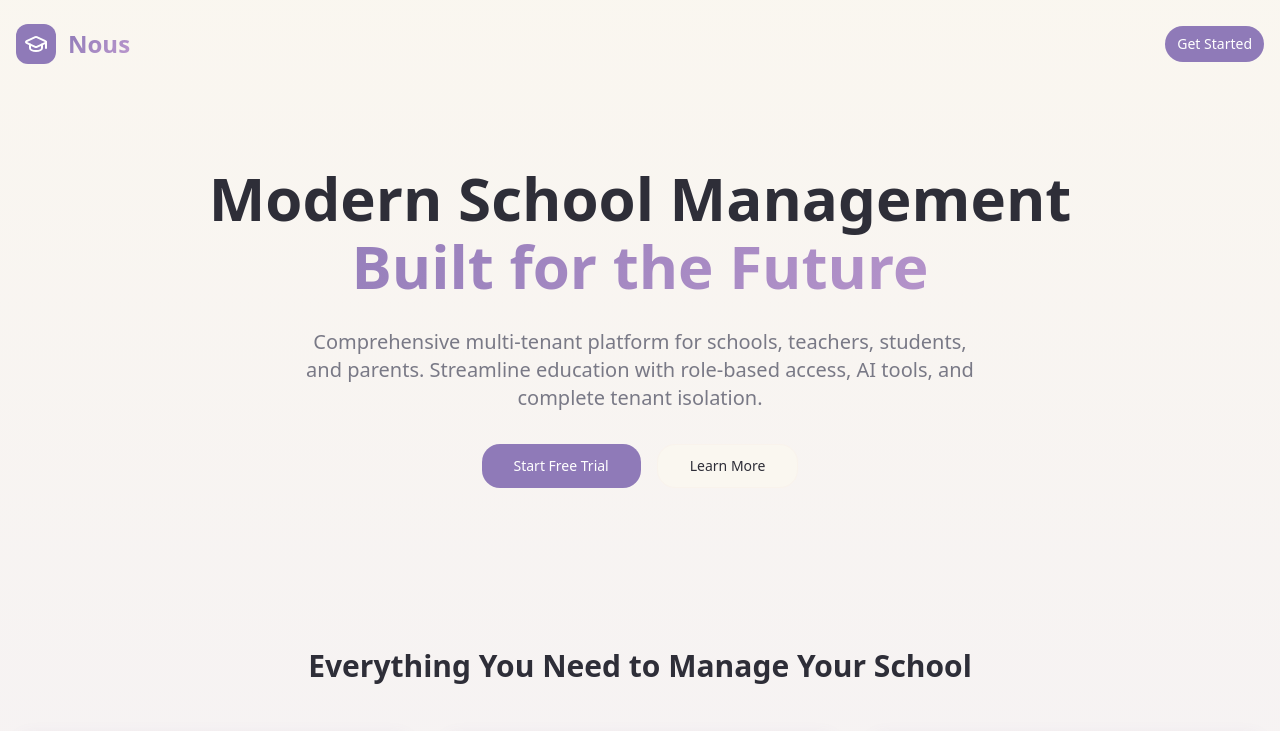
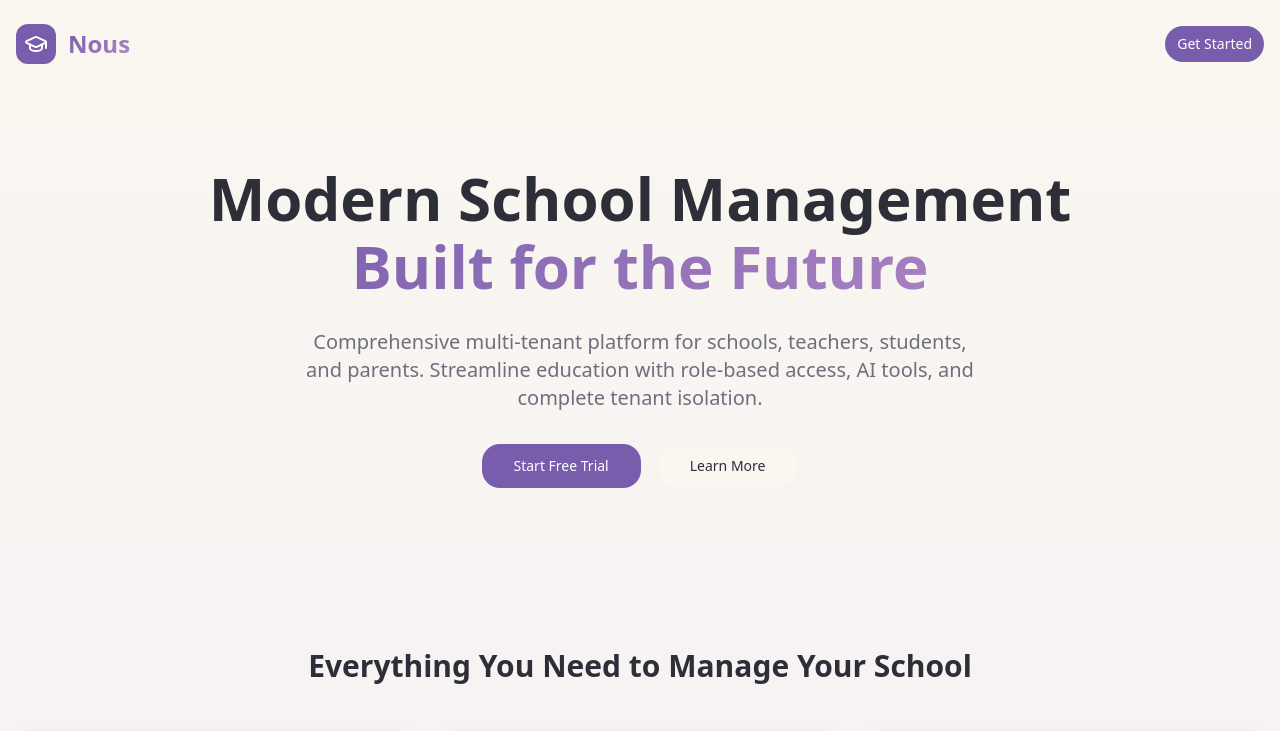
Before and after one commit to NousStudents/NousStudets, a React (Vite) app: page / in a window 1280 px wide. Shown: the top 731 px of the page. Built offline with nearby package versions, Linux system fonts and the light colour scheme; the HTML template or start-up script is replaced by a standard one.

Commit message:
Fix color contrast for accessibility
Adjusted primary and muted foreground colors in `src/index.css` to meet WCAG AA contrast ratio requirements (minimum 4.5:1). This resolves accessibility issues related to low-contrast text. The changes were made while preserving the original design and UX.

```diff
--- a/src/index.css
+++ b/src/index.css
@@ -19,9 +19,9 @@ All colors MUST be HSL.
     --popover-foreground: 240 10% 20%;
 
     /* Primary: Soft purple - main brand color from designs */
-    --primary: 260 30% 60%;  /* Soft medium purple #8B7DB8 */
+    --primary: 260 32% 52%;  /* Darker purple for 4.5:1 contrast with white */
     --primary-foreground: 0 0% 100%;
-    --primary-hover: 260 35% 55%;
+    --primary-hover: 260 35% 48%;
 
     /* Secondary: Lighter purple for cards/secondary actions */
     --secondary: 260 40% 80%;  /* Light lavender */
@@ -36,9 +36,9 @@ All colors MUST be HSL.
     --warning-foreground: 0 0% 100%;
 
     --muted: 40 40% 92%;  /* Light beige-gray */
-    --muted-foreground: 240 5% 50%;  /* Medium gray */
+    --muted-foreground: 240 6% 46%;  /* Darker gray for 4.5:1 contrast */
 
-    --accent: 260 30% 60%;  /* Match primary purple */
+    --accent: 260 32% 52%;  /* Match primary purple for consistent contrast */
     --accent-foreground: 0 0% 100%;
 
     --destructive: 0 65% 70%;  /* Soft red */
@@ -46,12 +46,12 @@ All colors MUST be HSL.
 
     --border: 260 20% 85%;  /* Soft purple-gray border */
     --input: 35 50% 95%;  /* Light cream input background */
-    --ring: 260 30% 60%;  /* Purple focus ring */
+    --ring: 260 32% 52%;  /* Purple focus ring matching primary */
 
     --radius: 1.25rem;  /* Larger radius for softer look */
 
     /* Gradients with pastel purple tones */
-    --gradient-primary: linear-gradient(135deg, hsl(260 30% 60%) 0%, hsl(280 35% 70%) 100%);
+    --gradient-primary: linear-gradient(135deg, hsl(260 32% 52%) 0%, hsl(280 35% 65%) 100%);
     --gradient-hero: linear-gradient(180deg, hsl(40 50% 96%) 0%, hsl(260 40% 95%) 100%);
     --gradient-card: linear-gradient(135deg, hsl(260 30% 98%) 0%, hsl(35 60% 97%) 100%);
 
```
